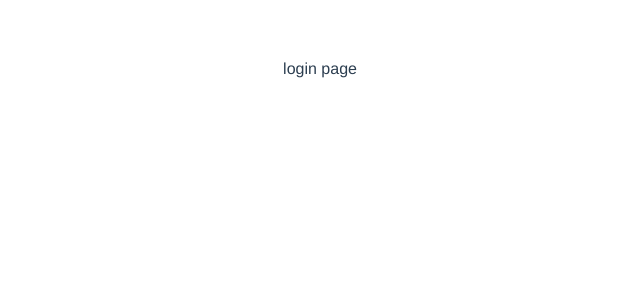
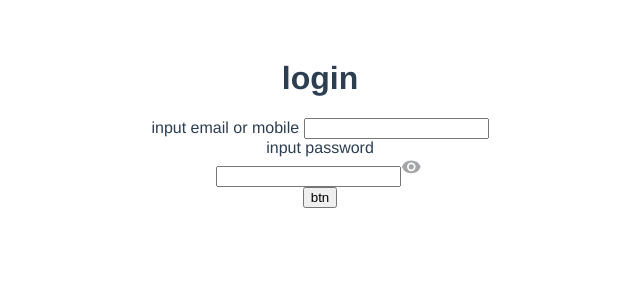
Before and after one commit to NikanV/SnappFood, a Vue app in the folder frontend/: page /login in a window 1280 px wide. Shown: the top 300 px of the page, without its empty margins (320-960 px from the left). Built offline with nearby package versions, Linux system fonts and the light colour scheme.

Commit message:
login page finished

```diff
--- a/frontend/src/components/login.vue
+++ b/frontend/src/components/login.vue
@@ -1,12 +1,113 @@
+<template>
+  <h1>login</h1>
+  <form @submit.prevent="submit">
+    <div>
+
+
+      <div>
+        <label
+            for="email-mobile-input">
+          input email or mobile
+        </label>
+        <input
+            id="email-mobile-input"
+            v-model="username"
+            v-focus
+            name="username"
+            list="useremail"
+            aria-describedby="sign-in-username"
+            tabindex="1"
+            autocomplete="email"
+
+        />
+
+        <p v-show="username.$dirty">
+          <span v-if="!username.required">
+            username required
+              </span>
+          <span v-if="!username.pattern">
+            wrong username pattern
+              </span>
+        </p>
+      </div>
+
+
+      <div>
+        <label
+            for="password-input">
+          input password
+        </label>
+        <div>
+          <input
+              id="password-input"
+              v-model="password"
+              name="password"
+              :type="isPasswordHidden ? 'password' : 'text'"
+              tabindex="2"
+              autocomplete="current-password"
+          />
+          <span
+              @click="isPasswordHidden = !isPasswordHidden">
+                <base-icon
+                    :icon-name="isPasswordHidden ? 'visibility': 'visibility_off'"
+                    icon-color="#A3A5A8"
+                    size="large"/>
+          </span>
+        </div>
+        <p
+            v-show="password.$dirty">
+          <span v-if="password.required">password required</span>
+        </p>
+      </div>
+
+
+      <div>
+        <submit-button
+            :is-submitting="isSubmitting"
+            type="submit"
+            tabindex="3"> btn
+        </submit-button>
+
+      </div>
+
+    </div>
+  </form>
+
+</template>
+
 <script>
+import BaseIcon from "@/components/shared/baseIcon"
+import SubmitButton from "@/components/shared/submitButton"
+import {loginMethods} from "@/utils/configs"
+
 export default {
-  name: "LoginPage"
+  name: "LoginPage",
+  components: {
+    BaseIcon,
+    SubmitButton
+  },
+  layout: "auth",
+  data() {
+    return {
+      username: '',
+      password: '',
+      email: '',
+      isPasswordHidden: true,
+      isSubmitting: false,
+    }
+  },
+  methods: {
+    submit() {
+      //  todo: handle login logic
+      this.$router.push({name: 'ProfilePage'})
+    },
+  },
+  isMobileActive() {
+    return loginMethods.mobile
+  }
+
 }
 </script>
-
-<template>
-login page
-</template>
 
 <style scoped>
 
--- a/frontend/src/components/signup.vue
+++ b/frontend/src/components/signup.vue
@@ -4,7 +4,7 @@
     <div>
 
 
-      <div >
+      <div>
         <label
             for="email-mobile-input">
           input email or mobile
@@ -22,16 +22,15 @@
             @blur="isUsernameFocus=false"
         />
         <p v-show=" username.$dirty">
-              <span v-if="!username.required" >dirty username</span>
+          <span v-if="!username.required">dirty username</span>
           <span v-if="!username.pattern">wrong pattern</span>
         </p>
         <ul v-show="showSuggests" class="position-absolute suggestion p-0" dir="ltr">
           <li v-for="(item,index) in emailArray" :key="index" @mousedown="setUsername(item)">
-            <span id="sp" class="text-subtitle">{{ emailUserPart }}</span>{{ item }}</li>
+            <span id="sp" class="text-subtitle">{{ emailUserPart }}</span>{{ item }}
+          </li>
         </ul>
       </div>
-
-
 
 
       <div>
@@ -54,12 +53,12 @@
                 <base-icon
                     :icon-name="isPasswordHidden ? 'visibility': 'visibility_off'"
                     icon-color="#A3A5A8"
-                    size="large" />
+                    size="large"/>
               </span>
         </div>
         <p
             v-show="password.$dirty">
-              <span v-if="password.required" class="text-danger">password required</span>
+          <span v-if="password.required" class="text-danger">password required</span>
         </p>
         <ul
             v-show="password.$dirty">
@@ -69,14 +68,14 @@
               class="text-subtitle">
             <base-icon
                 :icon-name="requirement.isMet ? 'tick' : 'close'"
-                :icon-color="requirement.isMet ? '#15D1C6' : '#FC3C55'" />
+                :icon-color="requirement.isMet ? '#15D1C6' : '#FC3C55'"/>
             {{ requirement.caption }}
           </li>
         </ul>
       </div>
 
 
-      <div >
+      <div>
         <submit-button
             :is-submitting="isSubmitting"
             type="submit"
@@ -92,7 +91,8 @@
 
 <script>
 import BaseIcon from "@/components/shared/baseIcon"
-import SubmitButton from "@/plugins/submitButton";
+import SubmitButton from "@/components/shared/submitButton.vue";
+import {signupMethods} from '@/utils/configs'
 
 export default {
   name: "SignupPage",
@@ -111,9 +111,9 @@ export default {
       isSubmitting: false,
     }
   },
-  methods:{
+  methods: {
     submit() {
-    //   implement submit logic
+      //  todo: handle signup logic
       this.$router.push({name: 'LoginPage'})
     },
     setUsername(domain) {
@@ -124,7 +124,7 @@ export default {
       })
     },
   },
-  computed:{
+  computed: {
     domain() {
       return this.username.toLowerCase().split('@')[1] || ''
     },
@@ -136,11 +136,11 @@ export default {
           ? this.emailSuggestion
           : []
     },
-    showSuggests () {
+    showSuggests() {
       return this.username && this.isUsernameFocus && this.emailArray.length > 0
     },
 
-    passwordRequirements () {
+    passwordRequirements() {
       return [
         {
           caption: 'atLeastOneLetter',
@@ -156,9 +156,11 @@ export default {
         }
       ]
     },
-    isPasswordRequirementsMet () {
+    isPasswordRequirementsMet() {
       return this.passwordRequirements.every(item => item.isMet)
-    },
+    }, isMobileActive() {
+      return signupMethods.mobile
+    }
   }
 }
 </script>
--- a/frontend/src/plugins/routers.js
+++ b/frontend/src/plugins/routers.js
@@ -2,6 +2,7 @@ import {createRouter, createWebHistory} from "vue-router";
 import Home from "@/components/home.vue"
 import Signup from "@/components/signup"
 import Login from "@/components/login"
+import Profile from "@/components/profile";
 const routes = [
     {
         name:"HomePage",
@@ -15,6 +16,14 @@ const routes = [
         name:"LoginPage",
         component:Login,
         path:"/login"
+    },{
+        name:"ForgotPasswordPage",
+        component:Login,
+        path:"/forgot-password"
+    },{
+        name:"ProfilePage",
+        component:Profile,
+        path:"/profile"
     },
 ]
 
--- /dev/null
+++ b/frontend/src/utils/configs.js
@@ -0,0 +1,18 @@
+export const signupMethods = {
+    email: true,
+    mobile: false
+}
+
+export const loginMethods = { // it is also used in forget password
+    email: true,
+    mobile: true
+}
+
+export const supportedCaptcha = [ // client's supported captcha types will be intersected with server acceptable captcha types
+    'recaptcha',
+    'hcaptcha',
+    'arcaptcha',
+    'django-captcha'
+]
+
+export const FALLBACK_CAPTCHA = 'django-captcha' // fallback captcha in case of failure
```
Also changed, not shown: frontend/src/components/forgotPassword.vue (added, +11 -0 lines), frontend/src/components/shared/checkBox.vue (added, +59 -0 lines), frontend/src/utils/endpoints/index.js (deleted, +0 -29 lines), frontend/src/utils/endpoints/resolver.js (deleted, +0 -35 lines), frontend/src/components/shared/submitButton.vue (renamed from frontend/src/plugins/submitButton.vue).
